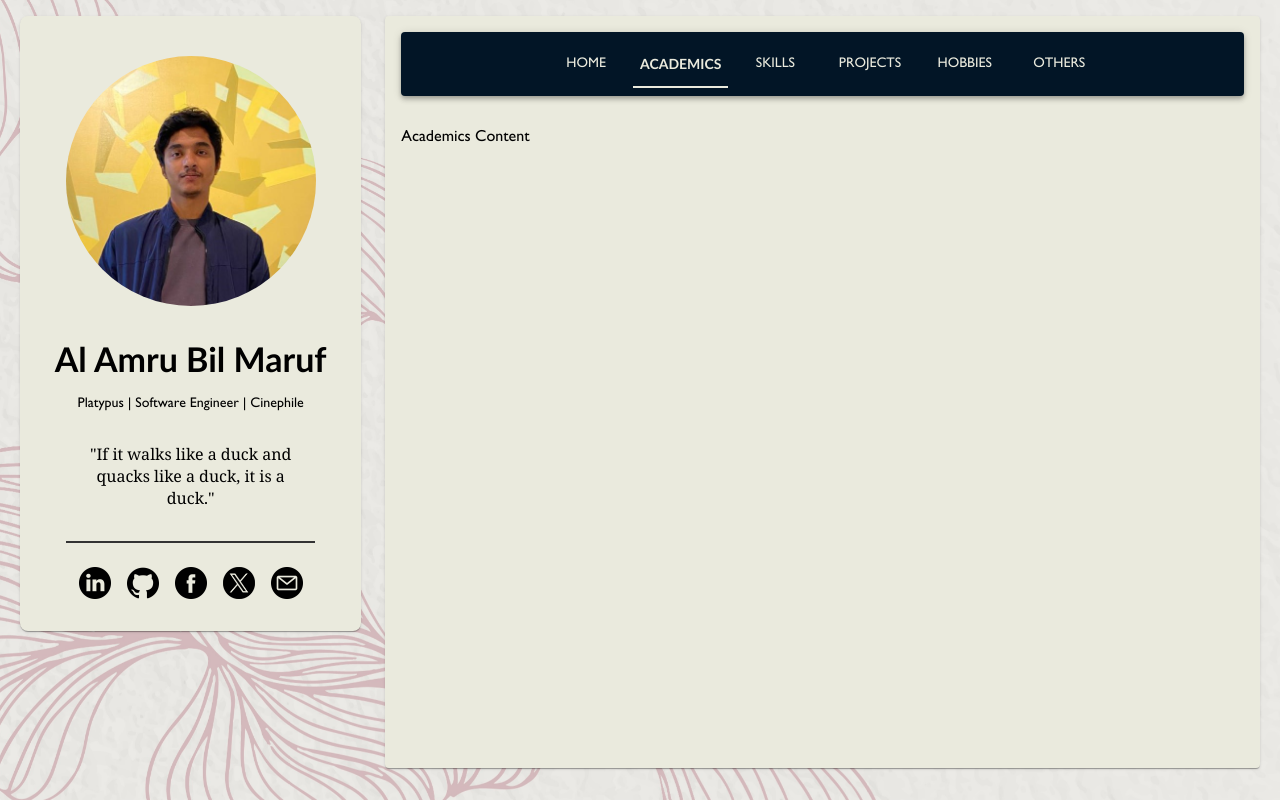
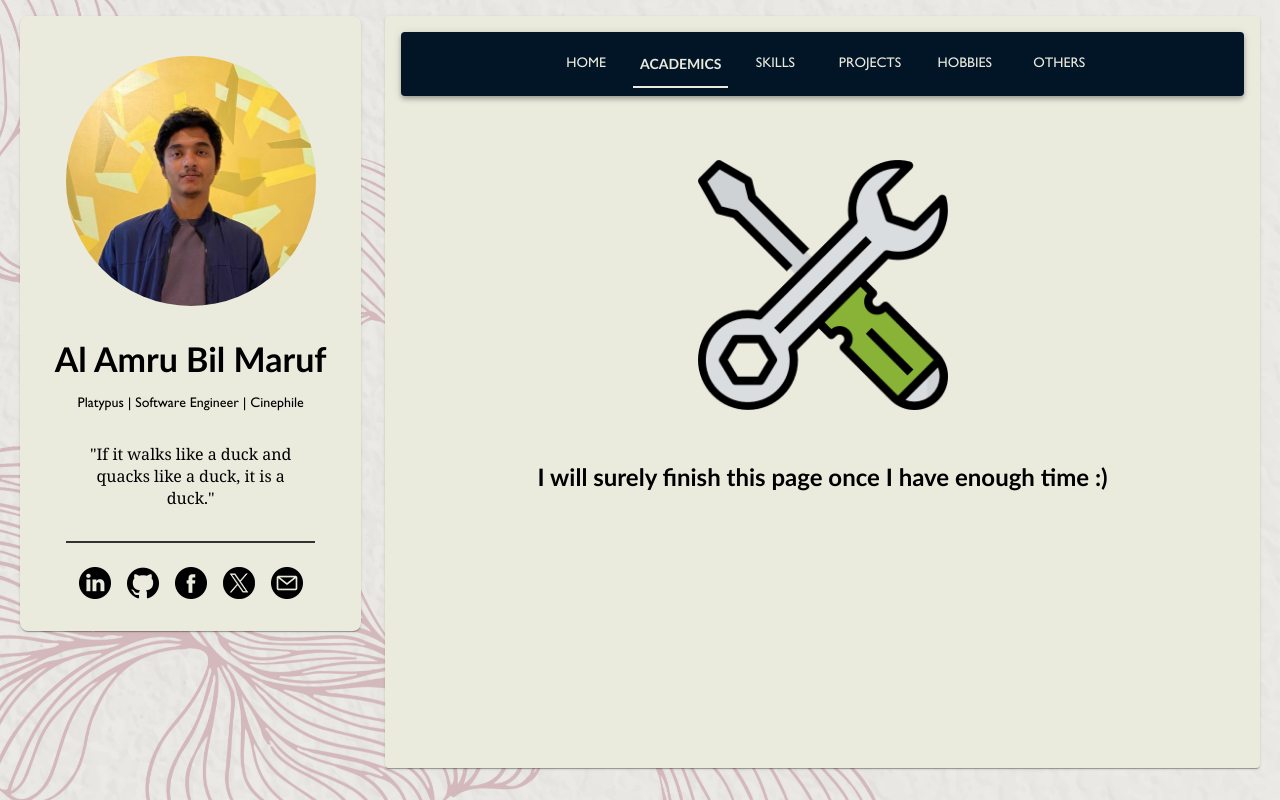
Before and after one commit to mortytheplatypus/mortytheplatypus.github.io, a React (Create React App) app: page /academics in a window 1280 px wide. Built offline with nearby package versions, Linux system fonts and the light colour scheme.

Commit message:
add default page

```diff
--- /dev/null
+++ b/src/components/Construction.js
@@ -0,0 +1,28 @@
+import React from "react";
+import { Box } from "@mui/material";
+
+function Academics() {
+  return (
+    <>
+      <Box
+        sx={{
+          display: "flex",
+          flexDirection: "column",
+          alignItems: "center",
+          p: 2,
+          mt: 2,
+          mb: 2,
+        }}
+      >
+        <img
+          src="/images/customer.png"
+          alt="Academics"
+          width={250}
+          height={250}
+        />
+      </Box>
+    </>
+  );
+}
+
+export default Academics;
--- a/src/components/tabs/Academics.js
+++ b/src/components/tabs/Academics.js
@@ -1,7 +1,24 @@
-import React from 'react';
+import React from "react";
+import { Grid } from "@mui/material";
+import Construction from "../Construction";
 
 function Academics() {
-  return <div>Academics Content</div>;
+  return (
+    <>
+      <Grid
+        sx={{
+          display: "flex",
+          flexDirection: "column",
+          justifyContent: "center",
+          alignItems: "center",
+        }}
+      >
+        <Construction />
+
+        <h2>I will surely finish this page once I have enough time :)</h2>
+      </Grid>
+    </>
+  );
 }
 
 export default Academics;
--- a/src/components/tabs/Hobbies.js
+++ b/src/components/tabs/Hobbies.js
@@ -1,7 +1,24 @@
-import React from 'react';
+import React from "react";
+import { Grid } from "@mui/material";
+import Construction from "../Construction";
 
 function Hobbies() {
-  return <div>Hobbies Content</div>;
+  return (
+    <>
+      <Grid
+        sx={{
+          display: "flex",
+          flexDirection: "column",
+          justifyContent: "center",
+          alignItems: "center",
+        }}
+      >
+        <Construction />
+
+        <h2>I can't wait to blabber about my silly hobbies ^_^</h2>
+      </Grid>
+    </>
+  );
 }
 
 export default Hobbies;
--- a/src/components/tabs/Others.js
+++ b/src/components/tabs/Others.js
@@ -1,7 +1,24 @@
 import React from 'react';
+import { Grid } from "@mui/material";
+import Construction from "../Construction";
 
 function Others() {
-  return <div>Others Content</div>;
+  return (
+    <>
+      <Grid
+        sx={{
+          display: "flex",
+          flexDirection: "column",
+          justifyContent: "center",
+          alignItems: "center",
+        }}
+      >
+        <Construction />
+
+        <h2>Umm, I seem to forget what else is in my bag! :( </h2>
+      </Grid>
+    </>
+  );
 }
 
 export default Others;
--- a/src/components/tabs/Projects.js
+++ b/src/components/tabs/Projects.js
@@ -1,10 +1,23 @@
 import React from 'react';
-import { Box, Typography, Grid } from '@mui/material';
+import { Grid } from "@mui/material";
+import Construction from "../Construction";
 
 function Projects() {
   return (
     <>
-      Projects Content
+      <Grid
+        sx={{
+          display: "flex",
+          flexDirection: "column",
+          justifyContent: "center",
+          alignItems: "center",
+        }}
+      >
+        <Construction />
+
+        <h2>Oh, wait! I forgot to finish most of them. :)</h2>
+      </Grid>
+
       {/* Recent Projects */}
       {/* <Typography variant="h5" component="h2" gutterBottom>
         Recent Projects
--- a/src/components/tabs/Skills.js
+++ b/src/components/tabs/Skills.js
@@ -1,7 +1,24 @@
 import React from 'react';
+import { Grid } from "@mui/material";
+import Construction from "../Construction";
 
 function Skills() {
-  return <div>Skills Content</div>;
+  return (
+    <>
+      <Grid
+        sx={{
+          display: "flex",
+          flexDirection: "column",
+          justifyContent: "center",
+          alignItems: "center",
+        }}
+      >
+        <Construction />
+
+        <h2>Do I really have any skill? Does anyone?</h2>
+      </Grid>
+    </>
+  );
 }
 
 export default Skills;
```
Also changed, not shown: public/images/customer.png (added).
